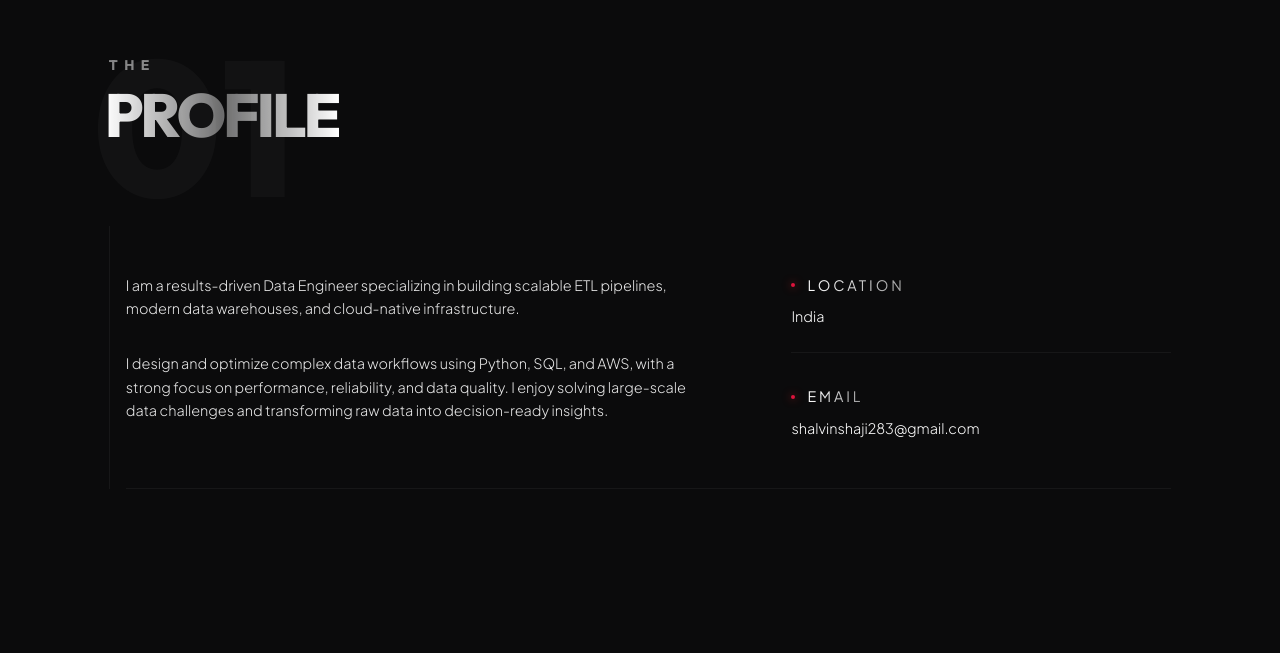
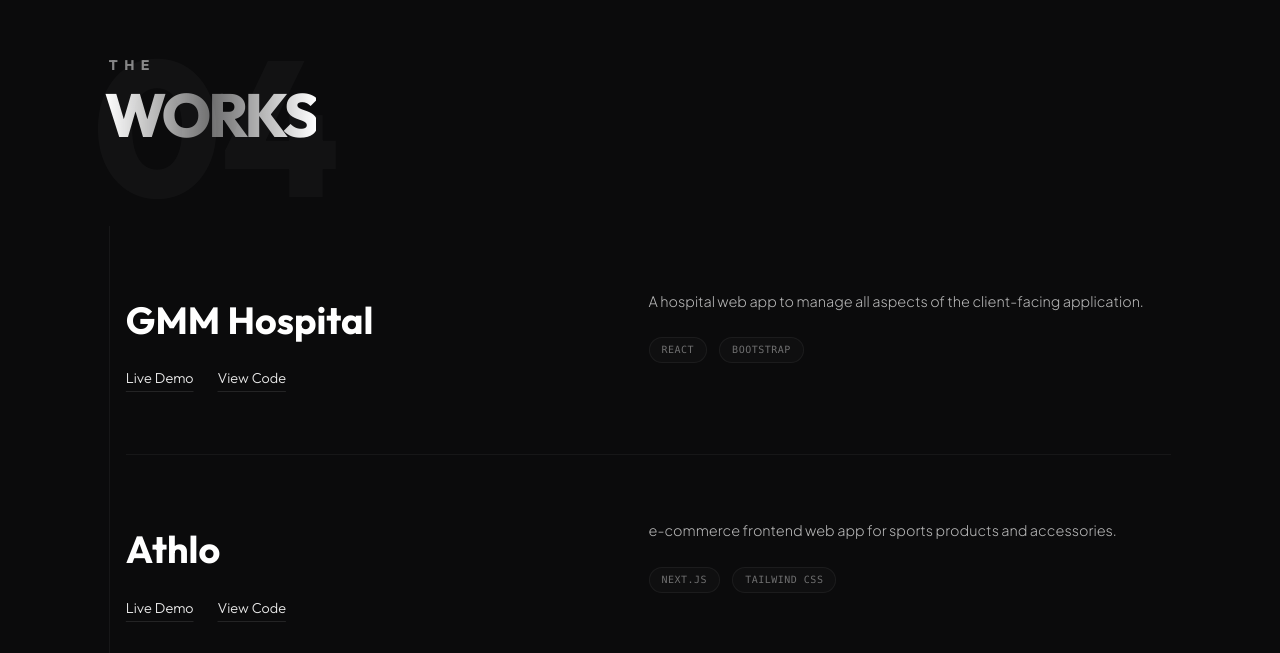
Before and after one commit to ShalvinShaji/new-portfolio, a React (Vite) app: page / in a window 1280 px wide. Shown: the part 826-1479 px from the top of the page. Built offline with nearby package versions, Linux system fonts and the light colour scheme.

Commit message:
footer redesign completed

```diff
--- a/src/App.jsx
+++ b/src/App.jsx
@@ -10,9 +10,19 @@ const About = lazy(() => import('./components/About'));
 const Experience = lazy(() => import('./components/Experience'));
 const Skills = lazy(() => import('./components/Skills'));
 
+const Projects = lazy(() => import('./components/Projects'));
+
 function App() {
   const [loading, setLoading] = React.useState(true);
   const [startAnim, setStartAnim] = React.useState(false);
+
+  React.useEffect(() => {
+    // Force scroll to top on refresh/load to ensure proper animation sequence
+    if ('scrollRestoration' in window.history) {
+      window.history.scrollRestoration = 'manual';
+    }
+    window.scrollTo(0, 0);
+  }, []);
 
   return (
     <div className="relative min-h-screen text-text-white overflow-x-hidden selection:bg-crimson selection:text-text-white">
@@ -32,6 +42,7 @@ function App() {
           <main>
             <Suspense fallback={<div className="h-screen bg-bg-main"></div>}>
               <Hero startAnimation={startAnim} />
+              <Projects />
               <About />
               <Experience />
               <Skills />
--- a/src/components/Footer.jsx
+++ b/src/components/Footer.jsx
@@ -1,15 +1,79 @@
 import React, { memo } from 'react';
+import { m } from 'framer-motion';
+import { FiGithub, FiLinkedin, FiInstagram, FiMail } from 'react-icons/fi';
+import { portfolioData } from '../data/portfolio';
 
 const Footer = memo(() => {
+  const { email } = portfolioData.personalInfo.quickInfo;
+  const { socialLinks } = portfolioData.personalInfo;
+
+  const socialIcons = [
+    { Icon: FiMail, link: `mailto:${email}`, label: "Email" },
+    { Icon: FiLinkedin, link: socialLinks.linkedin, label: "LinkedIn" },
+    { Icon: FiGithub, link: socialLinks.github, label: "GitHub" },
+    { Icon: FiInstagram, link: socialLinks.instagram, label: "Instagram" }
+  ];
+
   return (
-    <footer id="contact" className="bg-transparent py-12 text-center">
-      <div className="max-w-[1400px] mx-auto px-8">
-        <div className="flex flex-col gap-2">
-          <p className="font-mono text-size-nano text-text-white/50 tracking-wide">
-            © {new Date().getFullYear()} — Designed & Engineered by Shalvin
-          </p>
-        </div>
-      </div>
+    <footer id="contact" className="py-10 bg-white/[0.01] border-t border-border-faint backdrop-blur-sm relative overflow-hidden">
+       {/* Ambient Light Effect (Optional - very subtle) */}
+       <div className="absolute top-0 left-1/4 w-1/2 h-[1px] bg-gradient-to-r from-transparent via-crimson/10 to-transparent"></div>
+
+       <div className="max-w-[1400px] mx-auto px-8 flex flex-col md:flex-row justify-between items-center gap-4 relative z-10">
+
+         {/* Left Side: Copyright */}
+         <m.div
+            initial={{ opacity: 0 }}
+            whileInView={{ opacity: 1 }}
+            viewport={{ once: true }}
+            className="flex items-center group cursor-default"
+         >
+            <p className="font-body text-[10px] text-text-white/30 uppercase tracking-[0.15em] transition-colors duration-500 group-hover:text-text-white/60 flex items-center">
+                © {new Date().getFullYear()} Shalvin Shaji <span className="mx-3 inline-block w-1 h-1 bg-crimson rounded-full shadow-[0_0_10px_rgba(220,38,38,0.8)]"></span> All rights reserved.
+            </p>
+         </m.div>
+
+         {/* Right Side: Grouped Tagline & Icons */}
+         <div className="flex items-center gap-4">
+            <m.div
+                initial={{ opacity: 0, x: 10 }}
+                whileInView={{ opacity: 1, x: 0 }}
+                viewport={{ once: true }}
+                transition={{ delay: 0.1 }}
+                className="hidden lg:flex items-center"
+            >
+                <p className="font-body text-[10px] text-text-white/30 uppercase tracking-[0.15em] whitespace-nowrap">
+                    Data by Logic
+                </p>
+                <div className="w-[1px] h-2.5 bg-white/10 mx-4"></div>
+                <p className="font-body text-[10px] text-text-white/30 uppercase tracking-[0.15em] whitespace-nowrap">
+                    Design by Intent
+                </p>
+            </m.div>
+
+            {/* Group Separator */}
+            <div className="hidden lg:block w-[1px] h-3 bg-white/10"></div>
+
+            <div className="flex items-center gap-6">
+               {socialIcons.map(({ Icon, link, label }, index) => (
+                 <m.a
+                    key={index}
+                    href={link}
+                    target={label === "Email" ? "_self" : "_blank"}
+                    rel="noopener noreferrer"
+                    initial={{ opacity: 0, y: 5 }}
+                    whileInView={{ opacity: 1, y: 0 }}
+                    viewport={{ once: true }}
+                    transition={{ delay: 0.2 + index * 0.1 }}
+                    className="text-text-white/30 hover:text-crimson transition-all duration-300 transform hover:scale-110"
+                    aria-label={label}
+                 >
+                   <Icon size={12} strokeWidth={2} />
+                 </m.a>
+               ))}
+            </div>
+         </div>
+       </div>
     </footer>
   );
 });
--- a/src/components/Projects.jsx
+++ b/src/components/Projects.jsx
@@ -1,4 +1,5 @@
 import React, { memo } from 'react';
+import { m } from 'framer-motion';
 import { portfolioData } from '../data/portfolio';
 
 const Projects = memo(() => {
@@ -8,7 +9,13 @@ const Projects = memo(() => {
   return (
     <section id="projects" className="section-padding">
       <div className="max-w-[1400px] mx-auto px-8">
-        <div className="relative mb-20 flex items-start group">
+        <m.div
+          initial={{ opacity: 0, y: 50 }}
+          whileInView={{ opacity: 1, y: 0 }}
+          viewport={{ once: true, margin: "-100px" }}
+          transition={{ duration: 0.8, ease: [0.22, 1, 0.36, 1] }}
+          className="relative mb-20 flex items-start group"
+        >
           <span className="absolute left-[-16px] top-[-24px] font-heading text-size-index font-black text-text-white/[0.03] leading-none select-none pointer-events-none">
             {projectsTitle.number}
           </span>
@@ -19,49 +26,53 @@ const Projects = memo(() => {
               {projectsTitle.title}
             </h2>
           </div>
-        </div>
+        </m.div>
 
         <div className="flex flex-col pl-4 border-l border-border-faint">
-          {projects.map((project) => (
-            <div
+          {projects.map((project, index) => (
+            <m.div
               key={project.id}
+              initial={{ opacity: 0, y: 50 }}
+              whileInView={{ opacity: 1, y: 0 }}
+              viewport={{ once: true, margin: "-50px" }}
+              transition={{ duration: 0.8, ease: [0.22, 1, 0.36, 1], delay: index * 0.1 }}
               className="flex flex-col md:flex-row justify-between items-start py-16 border-b border-border-faint group"
             >
               <div className="flex-1">
-                <h3 className="font-heading text-size-h2 font-bold text-text-white mb-4">
+                <h3 className="font-heading text-size-h3 md:text-size-h2 font-bold text-text-white mb-4 group-hover:text-crimson transition-colors duration-500">
                   {project.title}
                 </h3>
                 <div className="flex gap-6 mt-4">
                   <a
                     href={project.links.demo}
-                    className="font-heading text-size-tiny font-light text-text-white/90 hover:text-crimson transition-colors"
+                    className="font-heading text-size-tiny font-light text-text-white/90 hover:text-crimson transition-colors underline underline-offset-8 decoration-white/10 hover:decoration-crimson/50"
                     target="_blank"
                     rel="noopener noreferrer"
-                    aria-label={`Live demo of ${project.title}`}
                   >
                     Live Demo
                   </a>
                   <a
                     href={project.links.project}
-                    className="font-heading text-size-tiny font-light text-text-white/90 hover:text-crimson transition-colors"
+                    className="font-heading text-size-tiny font-light text-text-white/90 hover:text-crimson transition-colors underline underline-offset-8 decoration-white/10 hover:decoration-crimson/50"
                     target="_blank"
                     rel="noopener noreferrer"
-                    aria-label={`View code for ${project.title}`}
                   >
                     View Code
                   </a>
                 </div>
               </div>
 
-              <div className="flex-1 max-w-[500px] flex flex-col gap-6">
-                <p className="text-text-white text-size-tiny leading-relaxed">{project.description}</p>
+              <div className="flex-1 lg:max-w-[600px] flex flex-col gap-6 mt-8 md:mt-0">
+                <p className="text-text-white/70 text-size-tiny leading-relaxed font-light">{project.description}</p>
                 <div className="flex flex-wrap gap-3">
                   {project.techStack.map((tech, idx) => (
-                    <span key={idx} className="text-size-nano text-text-muted">{tech}</span>
+                    <span key={idx} className="text-[10px] font-mono px-3 py-1 border border-white/5 bg-white/[0.02] text-text-white/40 uppercase tracking-wider rounded-full">
+                      {tech}
+                    </span>
                   ))}
                 </div>
               </div>
-            </div>
+            </m.div>
           ))}
         </div>
       </div>
--- a/src/index.css
+++ b/src/index.css
@@ -48,14 +48,6 @@
 
 /* Base utility for containers used across the app */
 @layer components {
-  /* Buttons */
-  .btn {
-    @apply inline-block px-8 py-3.5 bg-crimson text-text-white rounded-[4px] font-heading font-semibold uppercase tracking-wider border-none cursor-pointer transition-all duration-200 hover:bg-crimson-light hover:-translate-y-0.5;
-  }
-
-  .btn-outline {
-    @apply inline-block px-8 py-3.5 bg-transparent border-2 border-text-white text-text-white rounded-[4px] font-heading font-semibold uppercase tracking-wider cursor-pointer transition-all duration-200 hover:border-crimson hover:text-crimson;
-  }
     /* Custom scrollbar */
   ::-webkit-scrollbar {
     @apply w-1;
```
